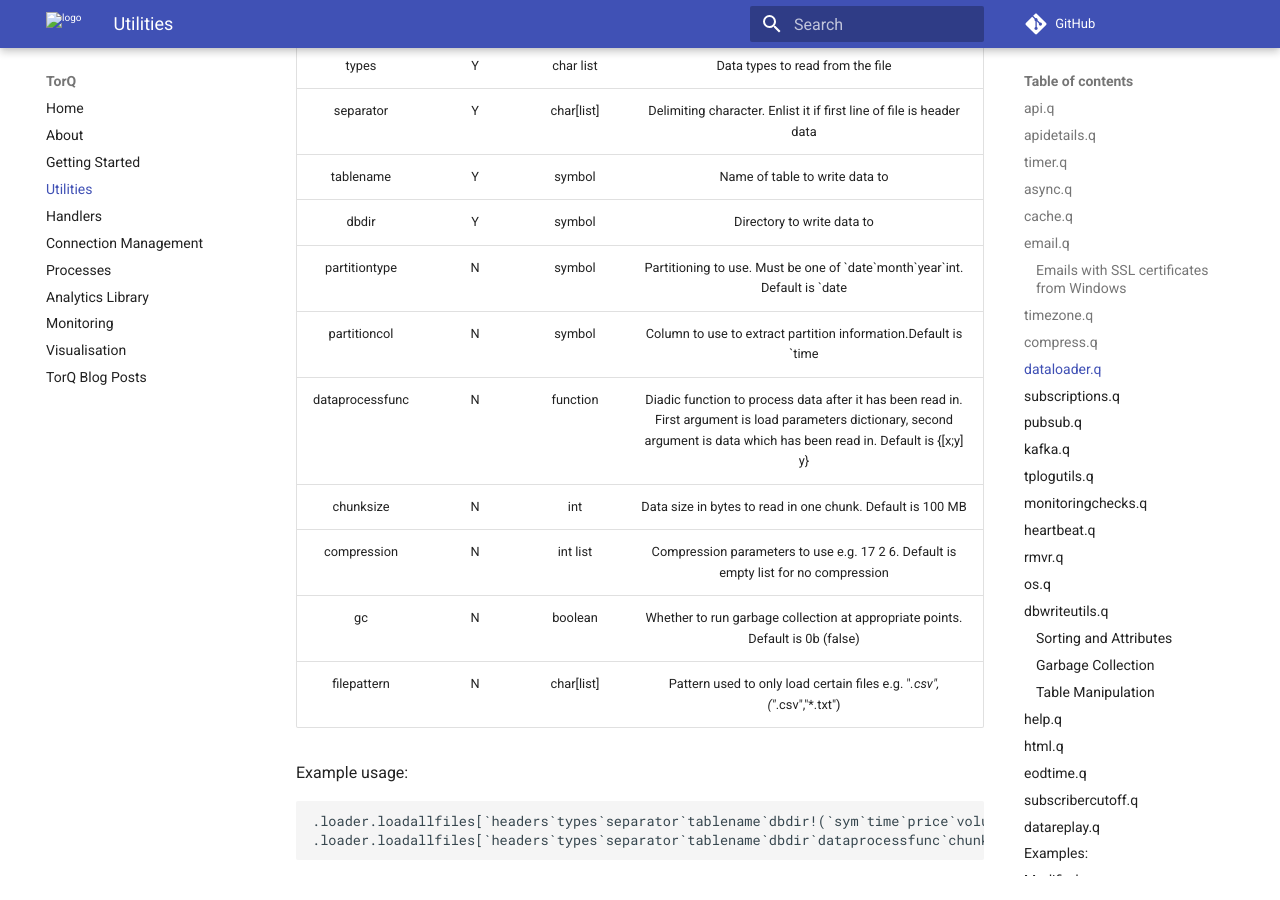
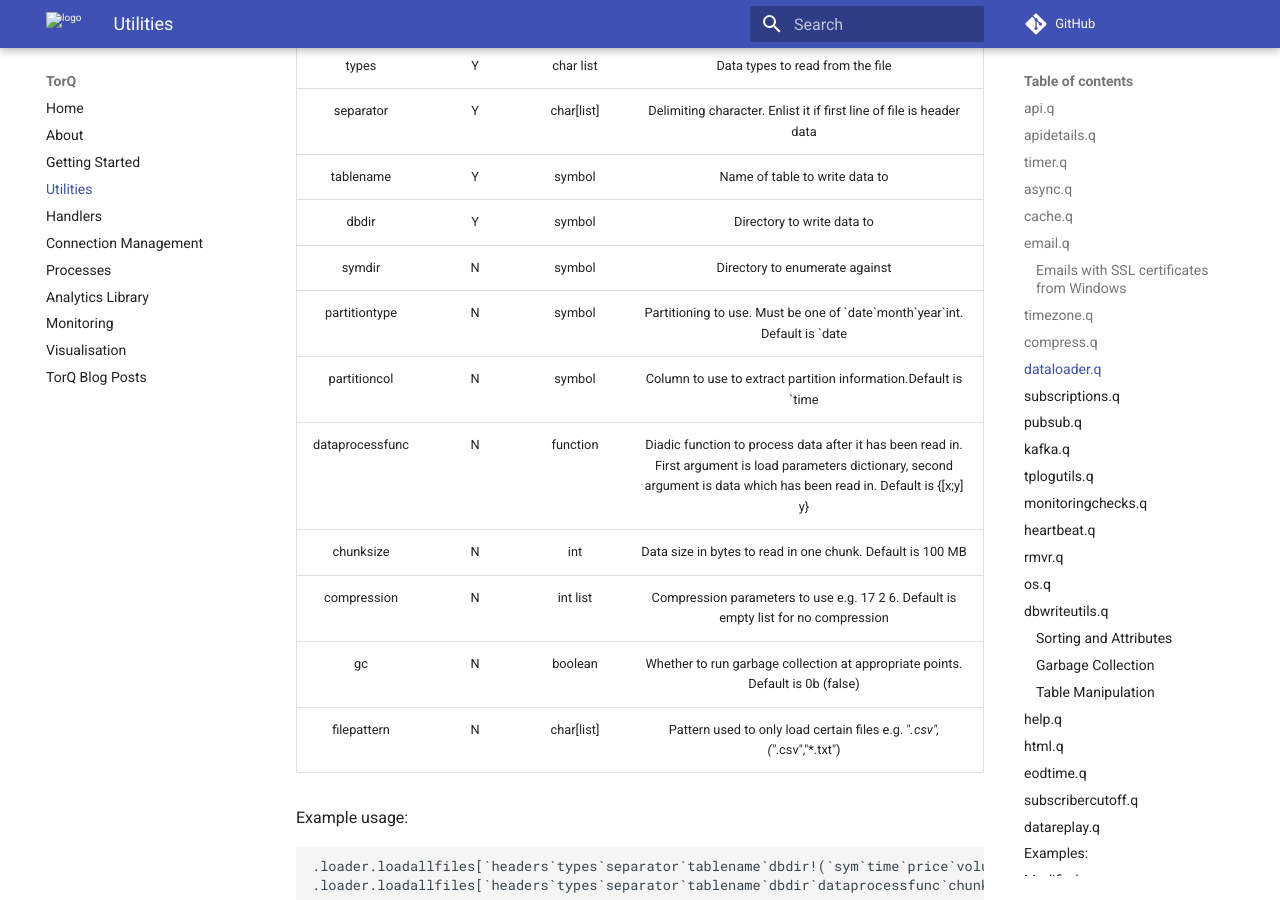
Before and after one commit to DataIntellectTech/TorQ, an MkDocs documentation site: the page built from docs/utilities.md, in a window 1280 px wide and 900 px high, scrolled down 11882 px. Built offline with MkDocs 1.6.1 and Material for MkDocs 9.7.7, drawn with Linux system fonts in a browser that asks for light colours; comment, search, counter and statistics services are not loaded; old or Windows-style settings are respelled for this version of MkDocs.

Commit message:
Add symdir optional parameter to loadparams (#258)
* add symdir parameter for enumeration

* add symdir to reqtypes

* add symdir to table or params

```diff
--- a/docs/utilities.md
+++ b/docs/utilities.md
@@ -586,6 +586,7 @@ dictionary should/can have the following fields:
 |    separator    |  Y   | char\[list\] | Delimiting character. Enlist it if first line of file is header data |
 |    tablename    |  Y   |    symbol    |      Name of table to write data to      |
 |      dbdir      |  Y   |    symbol    |        Directory to write data to        |
+|     symdir      |  N   |    symbol    |      Directory to enumerate against      |
 |  partitiontype  |  N   |    symbol    | Partitioning to use. Must be one of \`date\`month\`year\`int. Default is \`date |
 |  partitioncol   |  N   |    symbol    | Column to use to extract partition information.Default is `time |
 | dataprocessfunc |  N   |   function   | Diadic function to process data after it has been read in. First argument is load parameters dictionary, second argument is data which has been read in. Default is {[x;y] y} |
```
Also changed, not shown: 1 other file.
